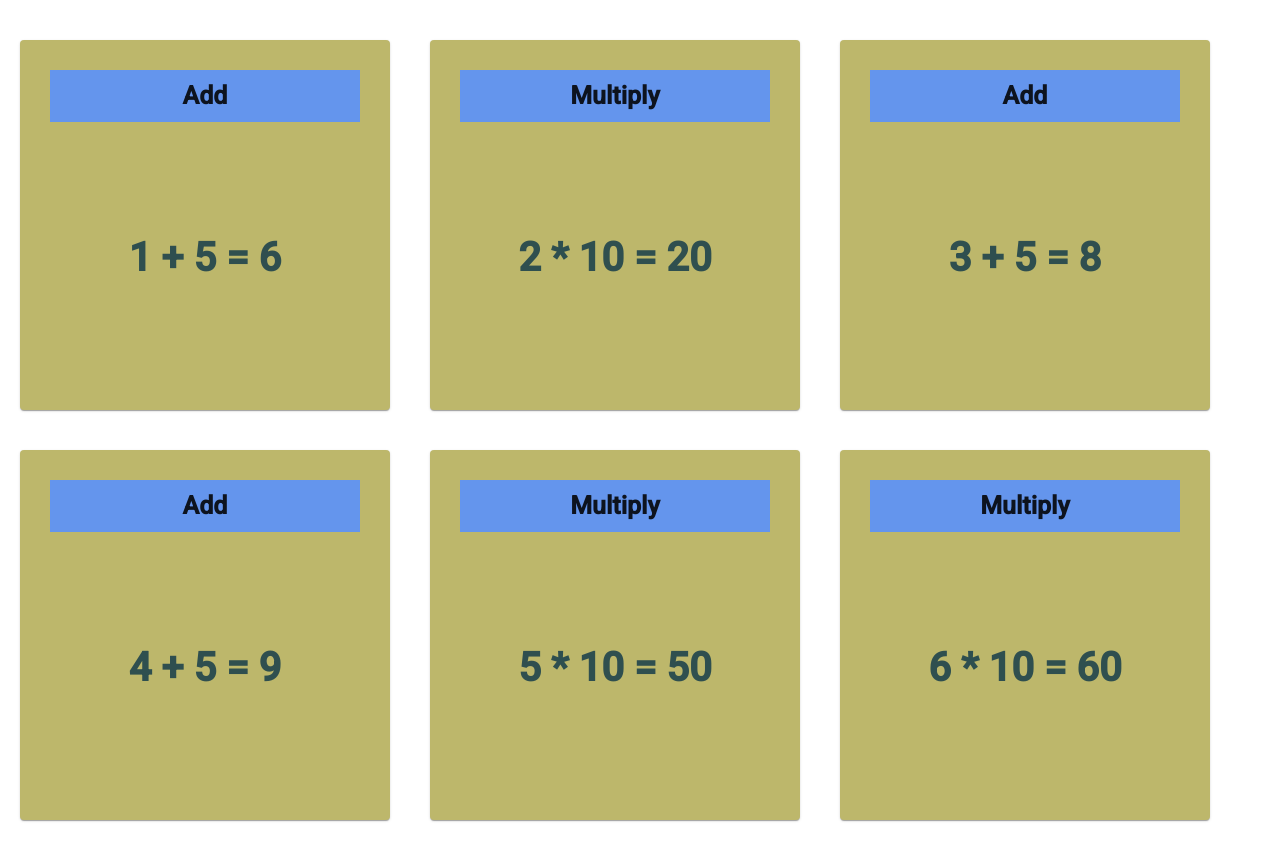
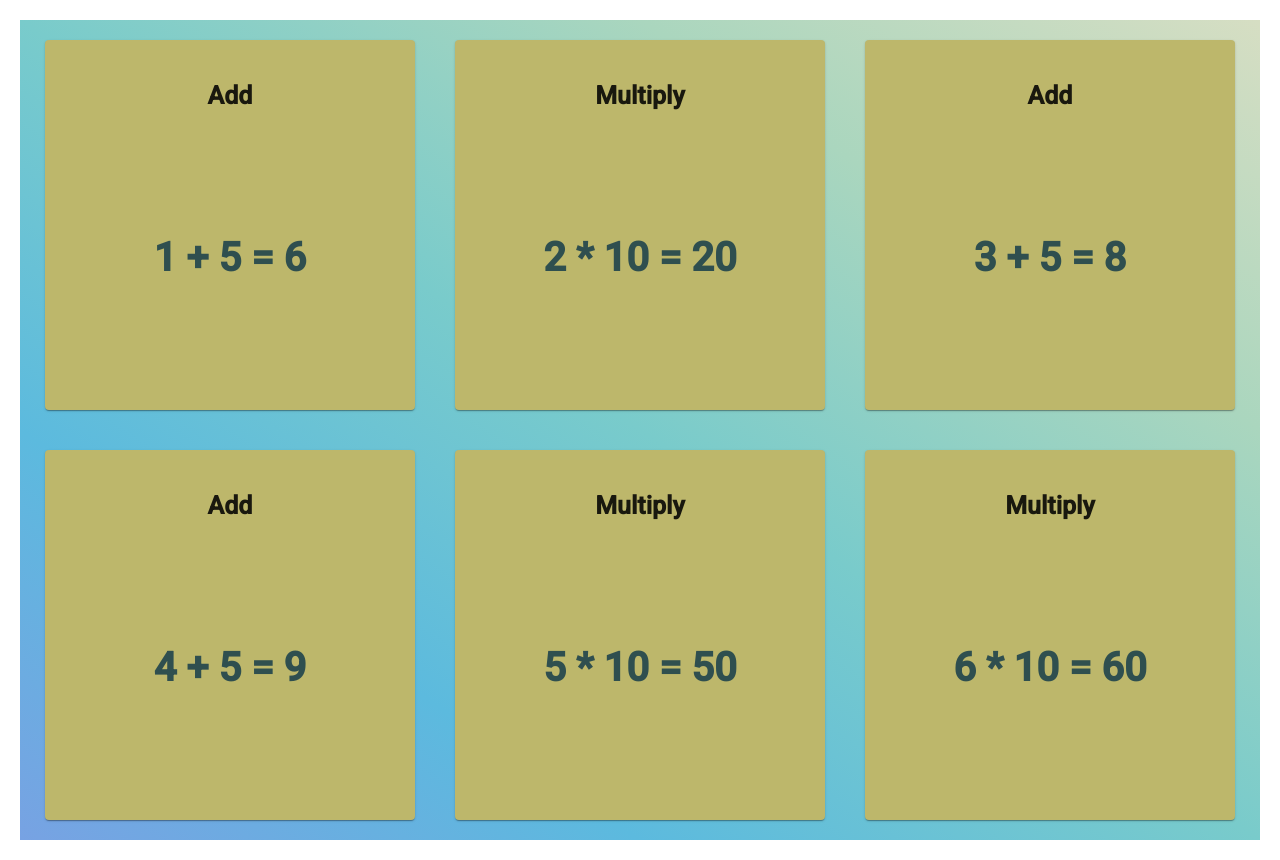
Before and after one commit to edwardb125/frontChallenge, an Angular app: page / in a window 1280 px wide. Built offline with nearby package versions, Linux system fonts and the light colour scheme.

Commit message:
in this version css file enhanced

```diff
--- a/src/app/app.component.css
+++ b/src/app/app.component.css
@@ -1,3 +1,3 @@
-.inline{
-    text-align: center;
-  }
+.test{
+    padding : 20px;
+}
--- a/src/app/app.component.html
+++ b/src/app/app.component.html
@@ -1,2 +1,3 @@
-<br>
-<app-operation></app-operation>
+<div class="test">
+    <app-operation></app-operation>
+</div>
--- a/src/app/operations/operations.component.css
+++ b/src/app/operations/operations.component.css
@@ -1,22 +1,15 @@
 .example-card {
-    max-width: 350px;
-    min-width: 350px;
-    max-height: 350px;
-    min-height: 350px;
+    width: 350px;
+    height: 350px;
     background: darkkhaki;
     padding: 10px;
     margin: 20px;
     text-align: center;
   }
 
-  div.inline {
-    float: left;
-  }
-
 .head{
   font-weight: bold;
   font-size: 25px;
-  background:cornflowerblue;
   margin:20px;
   padding: 10px;
 }
@@ -27,6 +20,12 @@
   font-size: 25px;
 }
 
+.father{
+  background-image: linear-gradient(to right top, #77a2e3, #5cbade, #79cbcb, #aad6be, #d6dec3);
+  display: flex;
+  justify-content: center;
+  flex-wrap: wrap;
+}
 
 .operation{
   font-size: 40px;
--- a/src/app/operations/operations.component.html
+++ b/src/app/operations/operations.component.html
@@ -1,5 +1,5 @@
-    <div class="inline" *ngFor="let operation of finalArray">
-        <mat-card class="example-card" >
+<div class = "father">
+        <mat-card class="example-card" *ngFor="let operation of finalArray">
             <div *ngIf="operation.action === 'add'">
                 <h1 class="head">Add</h1>
                 <br><br><br><br><br>
@@ -20,4 +20,4 @@
 
             </div>
         </mat-card>
-    </div>
+</div>
```
